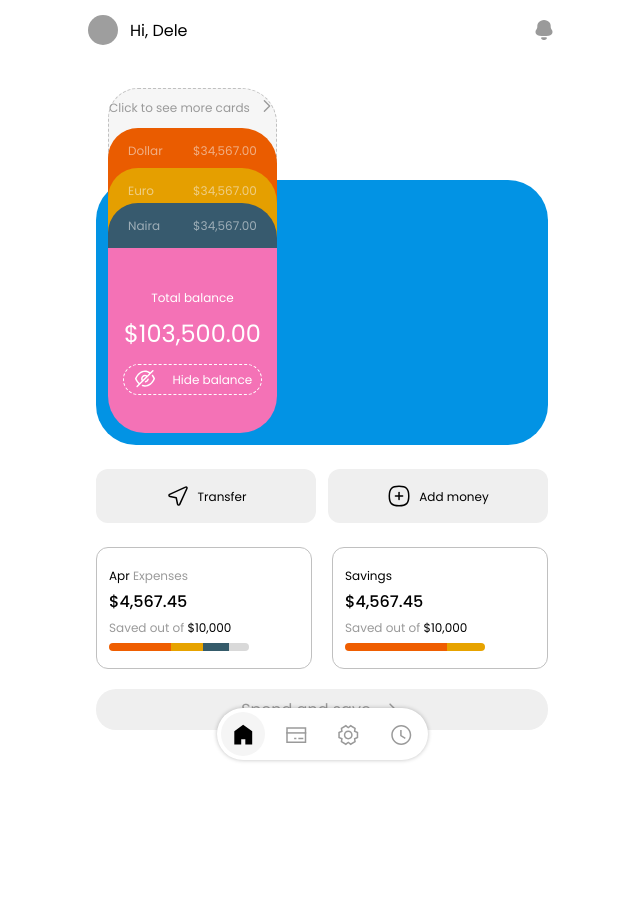
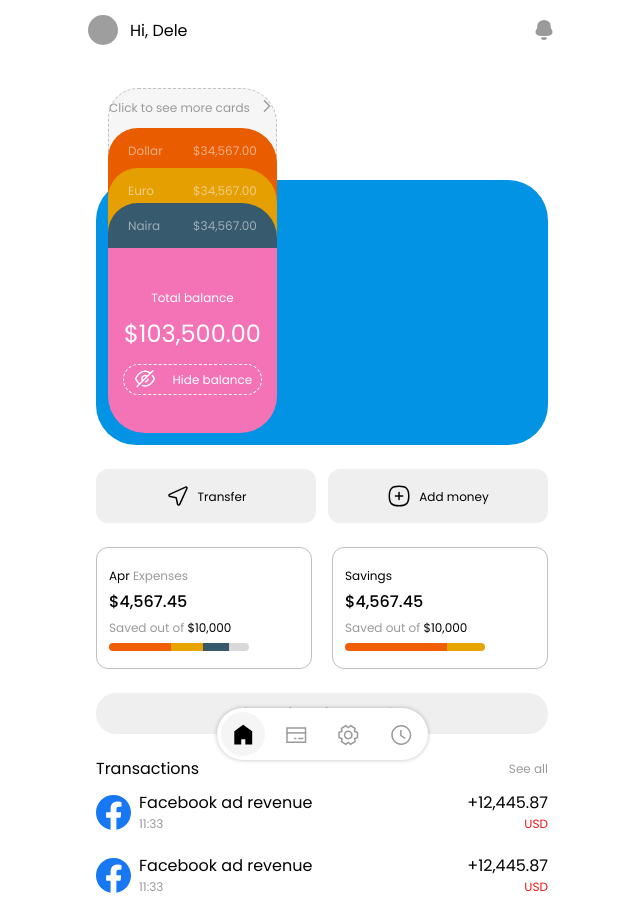
Before and after one commit to mohawwal/fintech-challenge, a React (Vite) app: page / in a window 1280 px wide. Shown: the whole page, without its empty margins (318-958 px from the left). Before the commit the page ends 800 px from the top, so only its background shows below. Built offline with nearby package versions, Linux system fonts and the light colour scheme; grey boxes are pictures that could not be loaded.

Commit message:
feature/design process

```diff
--- a/src/components/Header.jsx
+++ b/src/components/Header.jsx
@@ -4,7 +4,7 @@ import ProfileImage from '../assets/images/Profile.jpg'
 
 const Header = () => {
   return (
-    <div className='bg-white/90 h-[60px] fixed top-0 w-full max-w-[500px] flex justify-center items-center'>
+    <div className='bg-white/90 h-[60px] z-40 fixed top-0 w-full max-w-[500px] flex justify-center items-center'>
       <div className='h-full px-4 top-0 w-full flex justify-between items-center'>
         <div className='flex flex-row items-center justify-center gap-3'>
           <img src={ProfileImage} alt='profile' className='w-[30px] h-[30px] rounded-full' />
--- a/src/pages/Home.jsx
+++ b/src/pages/Home.jsx
@@ -5,6 +5,7 @@ import CardItem from "../components/CardItem";
 // import WalletImage from "../assets/images/Wallet.png";
 import CursorIcon from "../assets/svg/cursor.svg";
 import PlusIcon from "../assets/svg/Plus.svg";
+import FacebookIcon from "../assets/svg/facebook.svg";
 
 const Home = () => {
 	return (
@@ -101,9 +102,43 @@ const Home = () => {
           </div>
         </div>
       </div>
-      <div className="w-full h-[41px] my-5 flex items-center justify-center gap-3 bg-[#EFEFEF] text-[#9A9A9A] rounded-[20px]">
+      <div className="w-full h-[41px] my-6 flex items-center justify-center gap-3 bg-[#EFEFEF] text-[#9A9A9A] rounded-[20px]">
         <p>Spend and save</p>
         <img src={ArrowRightIcon} alt="right" className="w-[20px] h-[20px]" />
+      </div>
+      <div className="w-full">
+        <div className="w-full flex items-center justify-between flex-row mb-4">
+          <h2 className="font-normal text-[16px] leading-[21px]">Transactions</h2>
+          <p className="text-[#9A9A9A] text-[12px] leading-[21px]">See all</p>
+        </div>
+        <div className="w-full flex flex-col gap-7">
+          <div className="flex items-center flex-row h-[35px] w-full justify-between">
+            <div className="flex items-center justify-center gap-2">
+              <img src={FacebookIcon} alt="fb" className="w-[35px] h-[35px]" />
+              <div className="h-full flex flex-col justify-between font-normal leading-[21px]">
+                <h2 className="text-[16px]">Facebook ad revenue</h2>
+                <p className="text-[#9A9A9A] text-[12px]">11:33</p>
+              </div>
+            </div>
+            <div className="font-normal leading-[21px]">
+              <h2 className="text-[16px]">+12,445.87</h2>
+              <p className="text-right text-[#EF1616] text-[12px]">USD</p>
+            </div>
+          </div>
+          <div className="flex items-center flex-row h-[35px] w-full justify-between">
+            <div className="flex items-center justify-center gap-2">
+              <img src={FacebookIcon} alt="fb" className="w-[35px] h-[35px]" />
+              <div className="h-full flex flex-col justify-between font-normal leading-[21px]">
+                <h2 className="text-[16px]">Facebook ad revenue</h2>
+                <p className="text-[#9A9A9A] text-[12px]">11:33</p>
+              </div>
+            </div>
+            <div className="font-normal leading-[21px]">
+              <h2 className="text-[16px]">+12,445.87</h2>
+              <p className="text-right text-[#EF1616] text-[12px]">USD</p>
+            </div>
+          </div>
+        </div>
       </div>
 		</div>
 	);
```
Also changed, not shown: src/assets/svg/facebook.svg (added).
